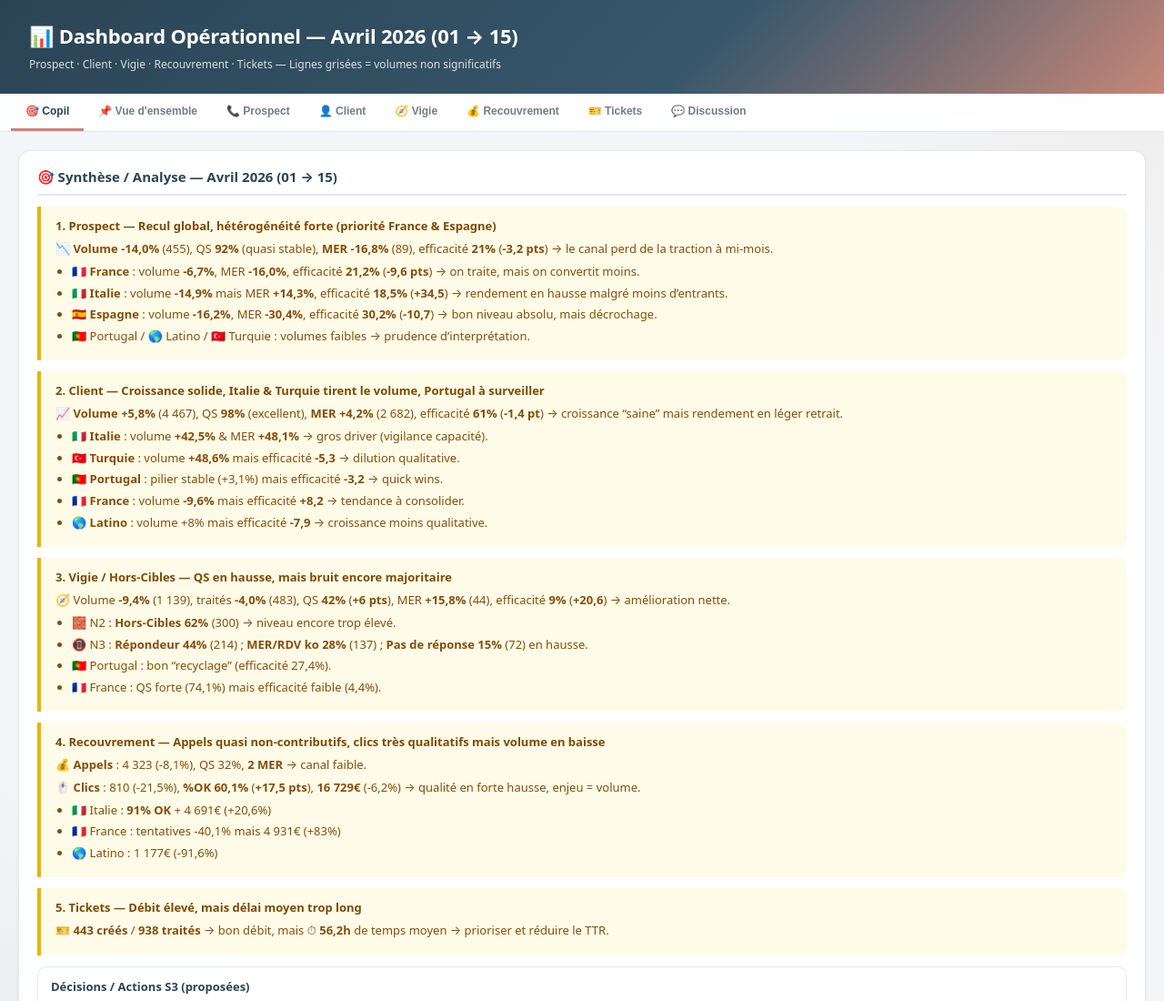
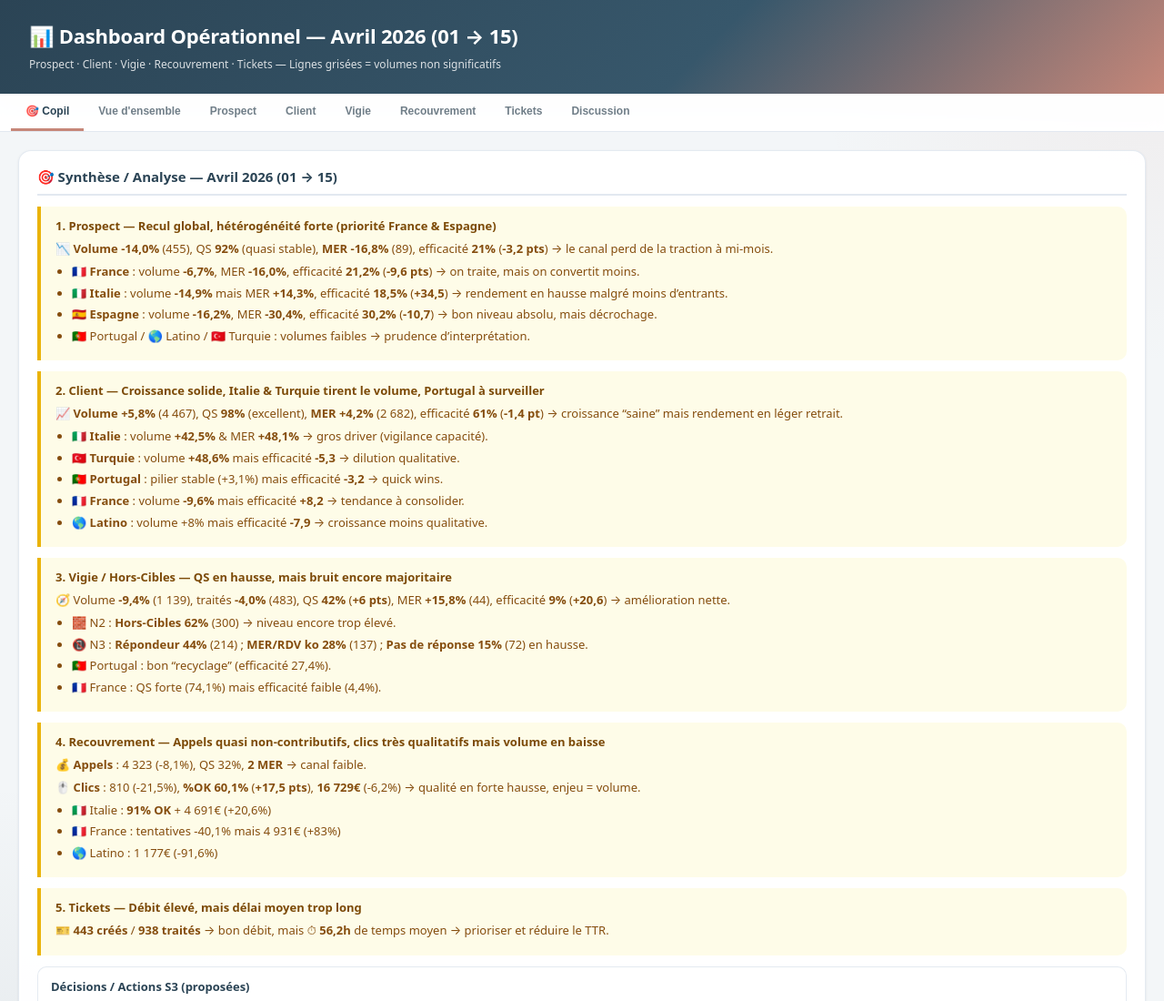
Before and after one commit to nerminekhadraoui-blip/Projet_1, a website: page public/dashboards/2026-04-mi.html in a window 1280 px wide. Shown: the top 1100 px of the page at 91% size. Drawn offline with Linux system fonts and the light colour scheme.

Commit message:
fix :"avril final"

```diff
--- a/public/dashboards/2026-04-mi.html
+++ b/public/dashboards/2026-04-mi.html
@@ -210,13 +210,13 @@
 
   <nav>
     <button class="active" data-t="copil">🎯 Copil</button>
-    <button data-t="overview">📌 Vue d'ensemble</button>
-    <button data-t="prospect">📞 Prospect</button>
-    <button data-t="client">👤 Client</button>
-    <button data-t="vigie">🧭 Vigie</button>
-    <button data-t="recouv">💰 Recouvrement</button>
-    <button data-t="tickets">🎫 Tickets</button>
-    <button data-t="discussion">💬 Discussion</button>
+    <button data-t="overview"> Vue d'ensemble</button>
+    <button data-t="prospect"> Prospect</button>
+    <button data-t="client"> Client</button>
+    <button data-t="vigie"> Vigie</button>
+    <button data-t="recouv"> Recouvrement</button>
+    <button data-t="tickets"> Tickets</button>
+    <button data-t="discussion"> Discussion</button>
   </nav>
 
   <!-- ========== COPIL (SYNTHÈSE “COMME MARS”) ========== -->
```
